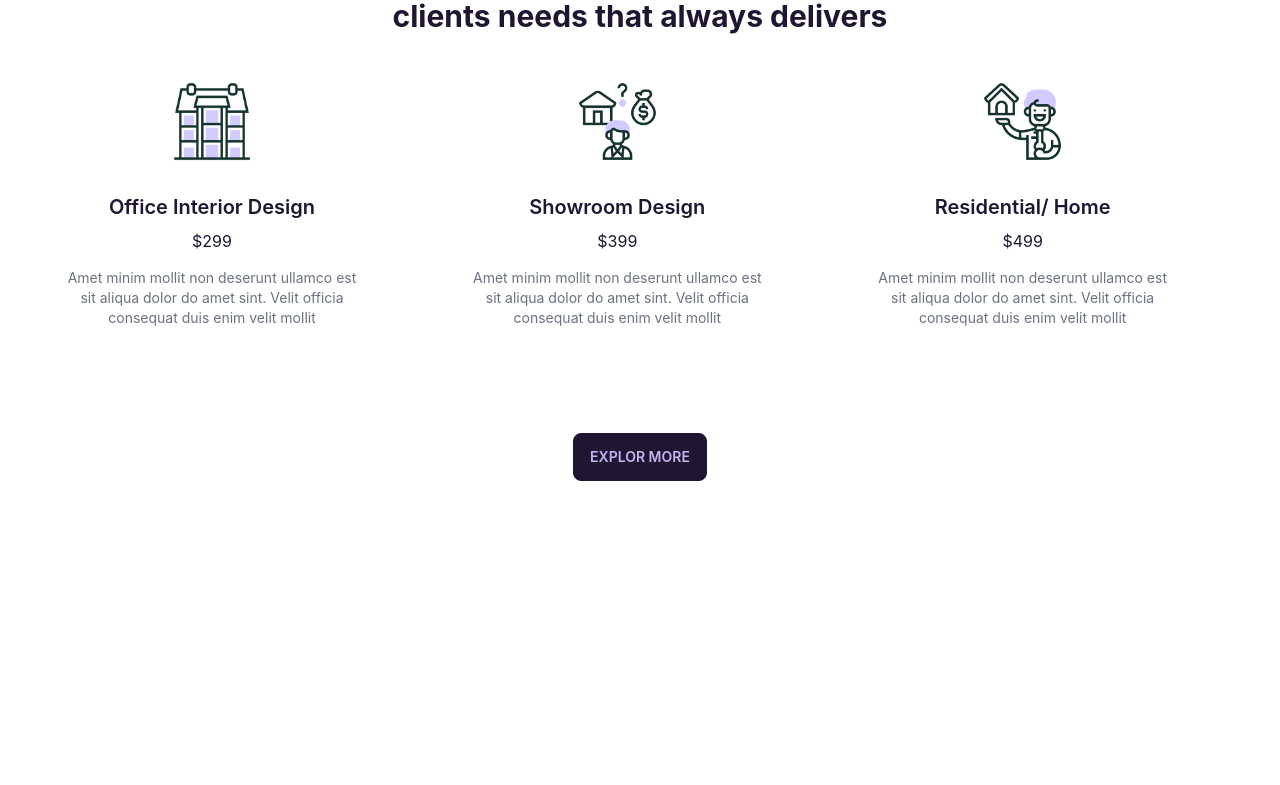
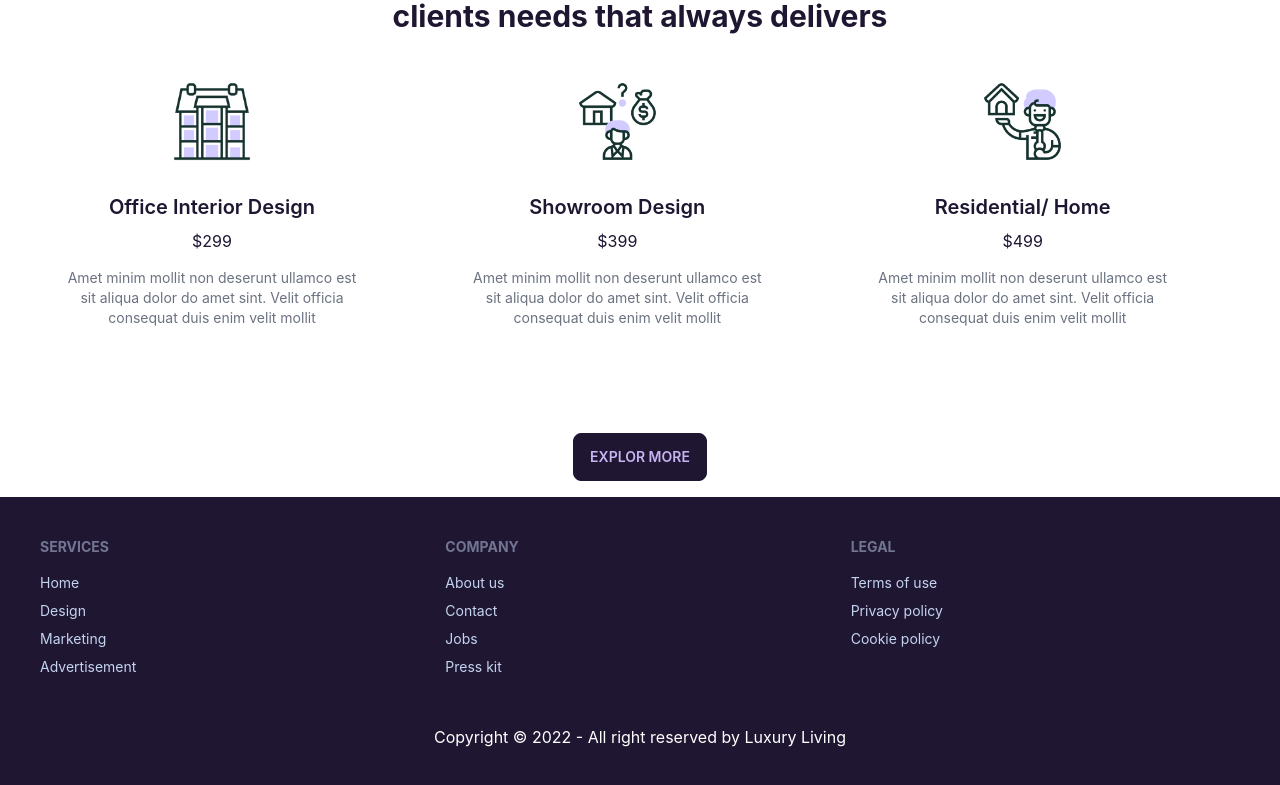
Before and after one commit to ibrahim1165/Luxary-home, a React (Create React App) app: page / in a window 1280 px wide. Shown: the part 1673-2458 px from the top of the page. Before the commit the page ends 2170 px from the top, so only its background shows below. Built offline with nearby package versions, Linux system fonts and the light colour scheme; no server answers.

Commit message:
logout set and condetion added

```diff
--- a/src/Pages/Auth/Longin.js
+++ b/src/Pages/Auth/Longin.js
@@ -3,6 +3,7 @@ import { useSignInWithEmailAndPassword, useSignInWithGoogle } from 'react-fireba
 import auth from"../../firebase.init";
 import { Link, useLocation, useNavigate } from 'react-router-dom';
 import { useForm } from 'react-hook-form';
+import Loading from '../Shared/Loading';
 
 const Longin = () => {
     const [signInWithGoogle, gUser, gLoading, gError] = useSignInWithGoogle(auth);
@@ -34,10 +35,10 @@ const Longin = () => {
         signInError= <p className='text-red-500'><small>{error?.message || gError?.message }</small></p>
     }
     if(loading || gLoading){
-        return <div className="text-center mt-18"> Loading...</div>
+        return <Loading></Loading>
     }
     return (
-        <div className="flex justify-center h-screen items-center my-8">
+        <div className="flex justify-center h-screen items-center my-8 text-accent font-bold">
         <div className="card w-96 bg-base-100 shadow-xl">
             <div className="card-body">
                 <h2 className="text-center text-2xl font-bold">Login</h2>
@@ -95,7 +96,7 @@ const Longin = () => {
                         </label>
                     </div>
                     {signInError}
-                    <input className="btn w-full max-w-xs" type="submit" value="Login" />
+                    <input className="btn w-full max-w-xs btn-accent" type="submit" value="Login" />
 
                 </form>
                 <p><small>New to Luxury Living <Link className='text-primary' to="/signup">Create New Account</Link></small></p>
--- a/src/Pages/Auth/Singup.js
+++ b/src/Pages/Auth/Singup.js
@@ -3,6 +3,7 @@ import { useForm } from 'react-hook-form';
 import { useCreateUserWithEmailAndPassword, useSignInWithGoogle, useUpdateProfile } from 'react-firebase-hooks/auth';
 import { Link, useNavigate } from 'react-router-dom';
 import auth from '../../firebase.init';
+import Loading from '../Shared/Loading';
 
 const Singup = () => {
     const [signInWithGoogle, gUser, gLoading, gError] = useSignInWithGoogle(auth);
@@ -21,7 +22,7 @@ const Singup = () => {
     let signInError;
 
     if (loading || gLoading || updating) {
-        return ;
+        return <Loading></Loading>
     }
 
     if (error || gUser || updateError) {
@@ -37,7 +38,7 @@ const Singup = () => {
         navigate('/');
     }
     return (
-        <div className='flex justify-center items-center mt-6 my-12'>
+        <div className='flex justify-center items-center mt-6 my-12 text-accent font-bold'>
         <div className="card w-96 bg-base-100 shadow-xl">
             <div className="card-body">
                 <h2 className="text-center text-2xl font-bold">Sign Up</h2>
@@ -113,7 +114,7 @@ const Singup = () => {
                     </div>
 
                     {signInError}
-                    <input className='btn w-full max-w-xs text-white' type="submit" value="Sign Up" />
+                    <input className='btn w-full max-w-xs btn-accent' type="submit" value="Sign Up" />
                 </form>
                 <p><small>Already have an account? <Link className='text-primary' to="/login">Please login</Link></small></p>
                 <div className="divider">OR</div>
--- a/src/Pages/Home/Home.js
+++ b/src/Pages/Home/Home.js
@@ -1,4 +1,5 @@
 import React from 'react';
+import Footer from '../Shared/Footer';
 import Header from './Header';
 import Projects from './Projects';
 import Services from './Services';
@@ -9,6 +10,7 @@ const Home = () => {
         <Header></Header>
         <Projects></Projects>
         <Services></Services>
+        <Footer></Footer>
         </div>
     );
 };
--- /dev/null
+++ b/src/Pages/Shared/Footer.js
@@ -0,0 +1,38 @@
+import React from 'react';
+import { Link } from 'react-router-dom';
+
+const Footer = () => {
+    return (
+        <div>
+            <footer className="p-10  bg-accent">
+                <div className="footer  text-neutral-content grid-cols-2 md:grid-cols-3">
+                    <div>
+                        <span className="footer-title">Services</span>
+                        <Link to="/" className="link link-hover">Home</Link>
+                        <Link to="" className="link link-hover">Design</Link>
+                        <Link to="" className="link link-hover">Marketing</Link>
+                        <Link to="" className="link link-hover">Advertisement</Link>
+                    </div>
+                    <div>
+                        <span className="footer-title">Company</span>
+                        <Link to="" className="link link-hover">About us</Link>
+                        <Link to="" className="link link-hover">Contact</Link>
+                        <Link to="" className="link link-hover">Jobs</Link>
+                        <Link to="" className="link link-hover">Press kit</Link>
+                    </div>
+                    <div>
+                        <span className="footer-title">Legal</span>
+                        <Link to="" className="link link-hover">Terms of use</Link>
+                        <Link to="" className="link link-hover">Privacy policy</Link>
+                        <Link to="" className="link link-hover">Cookie policy</Link>
+                    </div>
+                </div>
+                <div className="text-center my-12 text-white">
+                    <p>Copyright &copy; 2022 - All right reserved by Luxury Living</p>
+                </div>
+            </footer>
+        </div>
+    );
+};
+
+export default Footer;
--- /dev/null
+++ b/src/Pages/Shared/Loading.js
@@ -0,0 +1,11 @@
+import React from 'react';
+
+const Loading = () => {
+    return (
+        <div className=" justify-center text-center my-20">
+            <button className="btn btn-square loading"></button>
+        </div>
+    );
+};
+
+export default Loading;
--- a/src/Pages/Shared/Nabver.js
+++ b/src/Pages/Shared/Nabver.js
@@ -1,7 +1,18 @@
+import { signOut } from 'firebase/auth';
 import React, { useState } from 'react';
+import { useAuthState } from 'react-firebase-hooks/auth';
 import { Link, useLocation } from 'react-router-dom';
+import auth from '../../firebase.init';
 import cover from "../../Group 33069.png"
+import Loading from './Loading';
 const Nabver = () => {
+  const [user]= useAuthState(auth)
+  const singout =()=>{
+    signOut(auth)
+    if(!user){
+      return <Loading></Loading>
+    }
+}
 
     return (
         <div className="navbar text-black font-bold mx-auto">
@@ -17,7 +28,7 @@ const Nabver = () => {
               <li><Link to="/about">About Us</Link></li>
               <li><Link to="/admin">Admin</Link></li>
               <li><Link to="/contact">Contact</Link></li>
-              <li>{
+              <li>{user ? <button onClick={singout}>LogOut</button> :
               <Link to="/login">Login</Link>
                 }</li>
 
@@ -34,9 +45,9 @@ const Nabver = () => {
               <li><Link to="/about">About Us </Link></li>
               <li><Link to="/admin">Admin</Link></li>
               <li><Link to="/contact">Contact</Link></li>
-              <li>
-              <Link className="text-end" to="/login">Login</Link>
-                </li>
+              <li>{user ? <button onClick={singout} className="font-bold">LogOut</button> :
+              <Link to="/login">Login</Link>
+                }</li>
           </ul>
         </div>
         {/* <div className="navbar-end">
```
